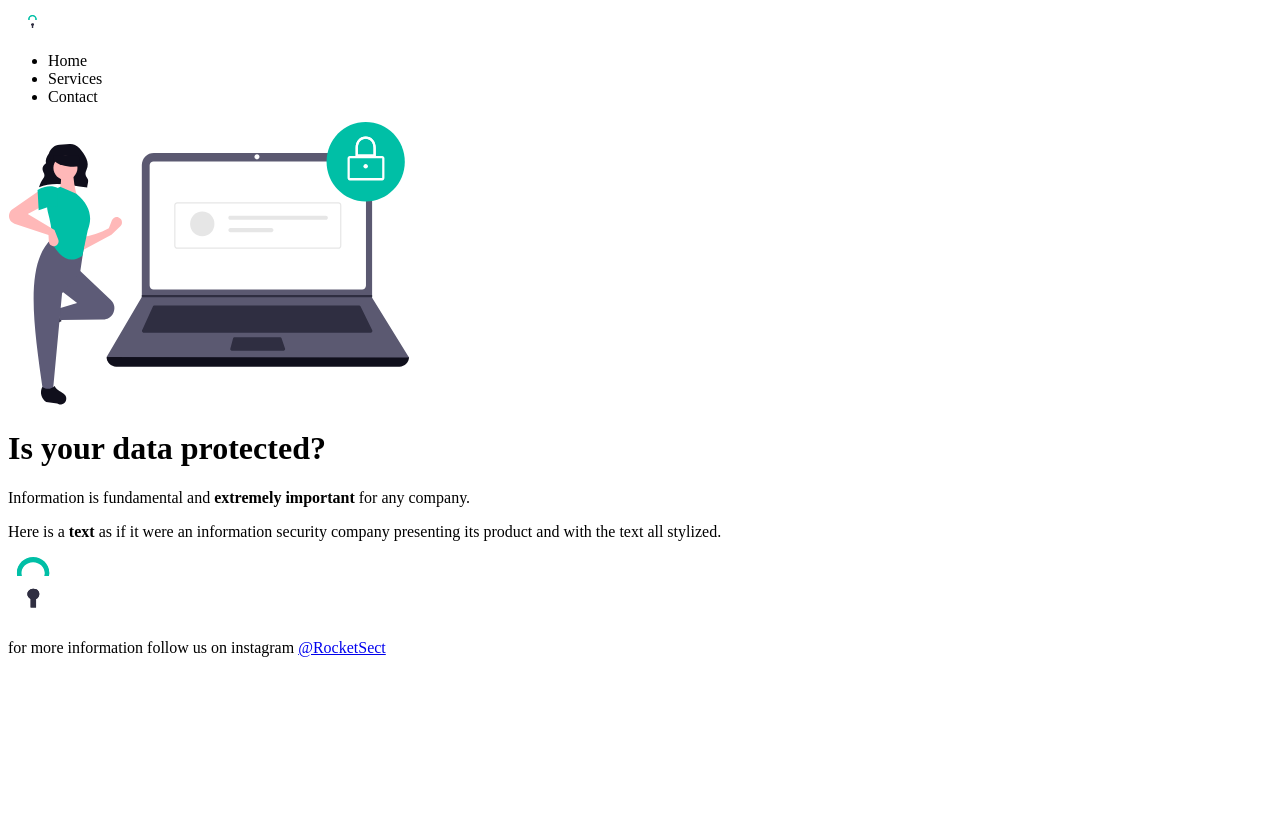
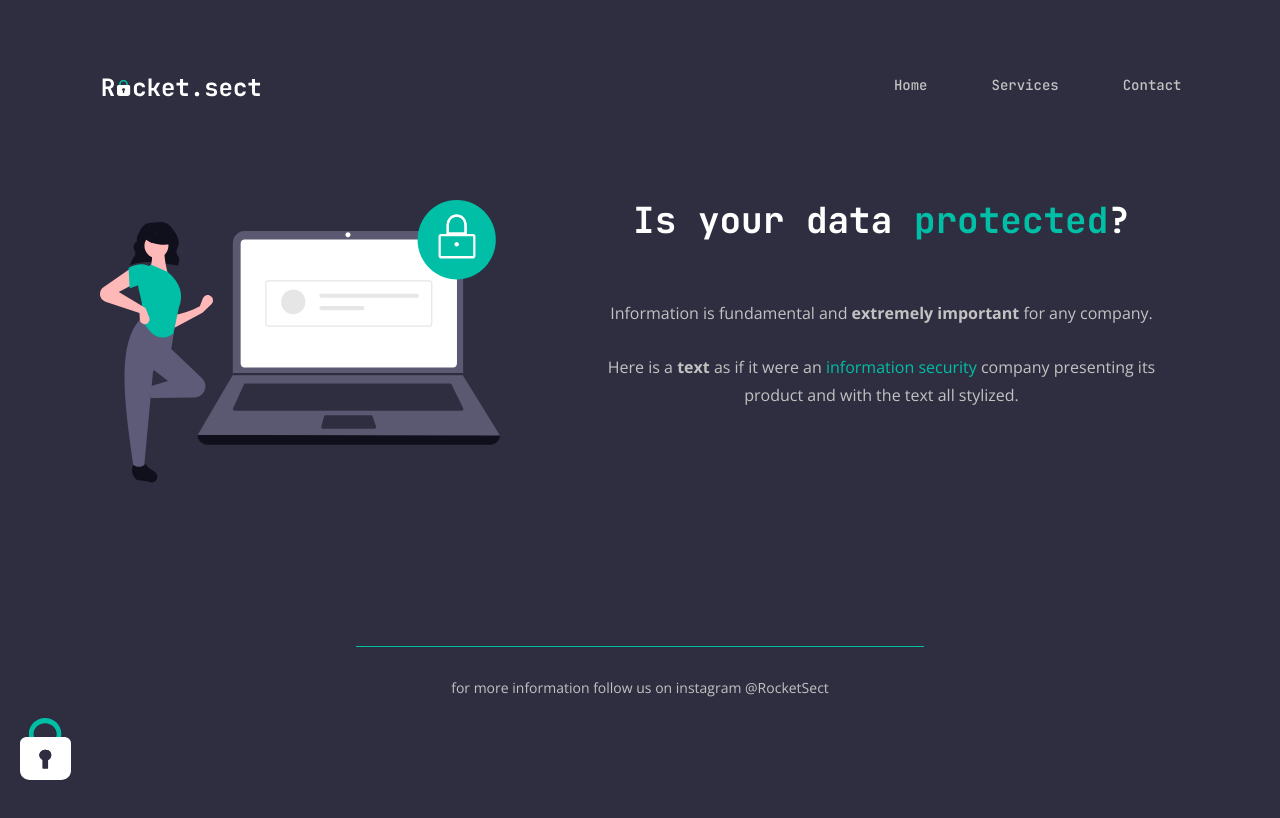
Before and after one commit to sandrodecampos/RocketSect, a plain HTML site: page index.html in a window 1280 px wide. Drawn offline with nearby package versions, Linux system fonts and the light colour scheme.

Commit message:
Add google font and finalize css

```diff
--- a/index.html
+++ b/index.html
@@ -5,23 +5,27 @@
   <meta http-equiv="X-UA-Compatible" content="IE=edge">
   <meta name="viewport" content="width=device-width, initial-scale=1.0">
   <title>RocketSect</title>
+  <link rel="preconnect" href="https://fonts.googleapis.com">
+  <link rel="preconnect" href="https://fonts.gstatic.com" crossorigin>
+  <link href="https://fonts.googleapis.com/css2?family=JetBrains+Mono:wght@500;700&family=Open+Sans:wght@400;700&display=swap" rel="stylesheet">
+  <link rel="stylesheet" href="style.css">
 </head>
 <body>
   <header>
     <img id="logo" src="/images/logo.svg" alt="RocketSect Logo">
     <ul>
-      <li>Home</li>
-      <li>Services</li>
-      <li>Contact</li>
+      <li><a href="#">Home</a></li>
+      <li><a href="#">Services</a></li>
+      <li><a href="#">Contact</a></li>
     </ul>
   </header>
   <main>
-    <div>
+    <div id="main-img">
       <img src="/images/img1.svg" alt="">
     </div>
-    <div>
-      <h1>Is your data <span>protected?</span></h1>
-      <p>Information is fundamental and <strong>extremely important</strong> for any company.</p>
+    <div id="main-text">
+      <h1>Is your data <span>protected</span>?</h1>
+      <p>Information is fundamental and <strong>extremely important</strong> for any company.</p><br><br>
       <p>Here is a <strong>text</strong> as if it were an <span>information security</span> company presenting its
         product and with the text all stylized.</p>
     </div>
--- a/style.css
+++ b/style.css
@@ -0,0 +1,103 @@
+:root {
+  --background-color: #2F2E41;
+  --primary-color: #00BFA6;
+  --secondary-color: #C2C2C2;
+  font-size: 62.5%;
+}
+
+* {
+  margin: 0;
+  padding: 0;
+  box-sizing: border-box;
+}
+
+body {
+  max-width: 128rem;
+  max-height: 72rem;
+  background-color: var(--background-color);
+  font-family: 'JetBrains Mono', monospace;
+  text-align: center;
+  margin: auto;
+  color: var(--secondary-color);
+}
+
+header {
+  display: flex;
+  justify-content: space-between;
+  align-content: center;
+  margin: auto;
+  margin-top: 7.1rem;
+  margin-bottom: 10.1rem;
+  width: 108.3rem;
+}
+
+header ul {
+  display: flex;
+  gap: 6.4rem;
+  font-weight: 500;
+  font-size: 1.4rem;
+  line-height: 2.8rem;
+  list-style: none;
+}
+
+header a {
+  text-decoration: none;
+  color: var(--secondary-color);
+}
+
+main {
+  display: flex;
+  gap: 8.2rem;
+  justify-content: center;
+}
+
+#main-text {
+  width: 60rem;
+}
+
+p {
+  font-family: 'Open Sans', sans-serif;
+  font-size: 1.6rem;
+  line-height: 2.8rem;
+  font-weight: 400;
+}
+
+h1 {
+  color: #FFFFFF;
+  font-size: 3.6rem;
+  line-height: 4rem;
+  font-weight: 700;
+  margin-bottom: 5.9rem;
+}
+
+span {
+  color: var(--primary-color);
+}
+
+footer{
+  width: 56.8rem;
+  border-top: 1px solid var(--primary-color);
+  margin: 16rem auto;
+}
+
+footer p {
+  margin-top: 2.7rem;
+  font-size: 1.4rem;
+  line-height: 2.8rem;
+}
+
+footer p a{
+  text-decoration: none;
+  color: var(--secondary-color);
+}
+
+footer a:hover {
+  color: var(--primary-color);
+}
+
+footer img{
+  position: fixed;
+  left: 0;
+  bottom: 0;
+  margin: 0 0 2rem 2rem;
+}
```
